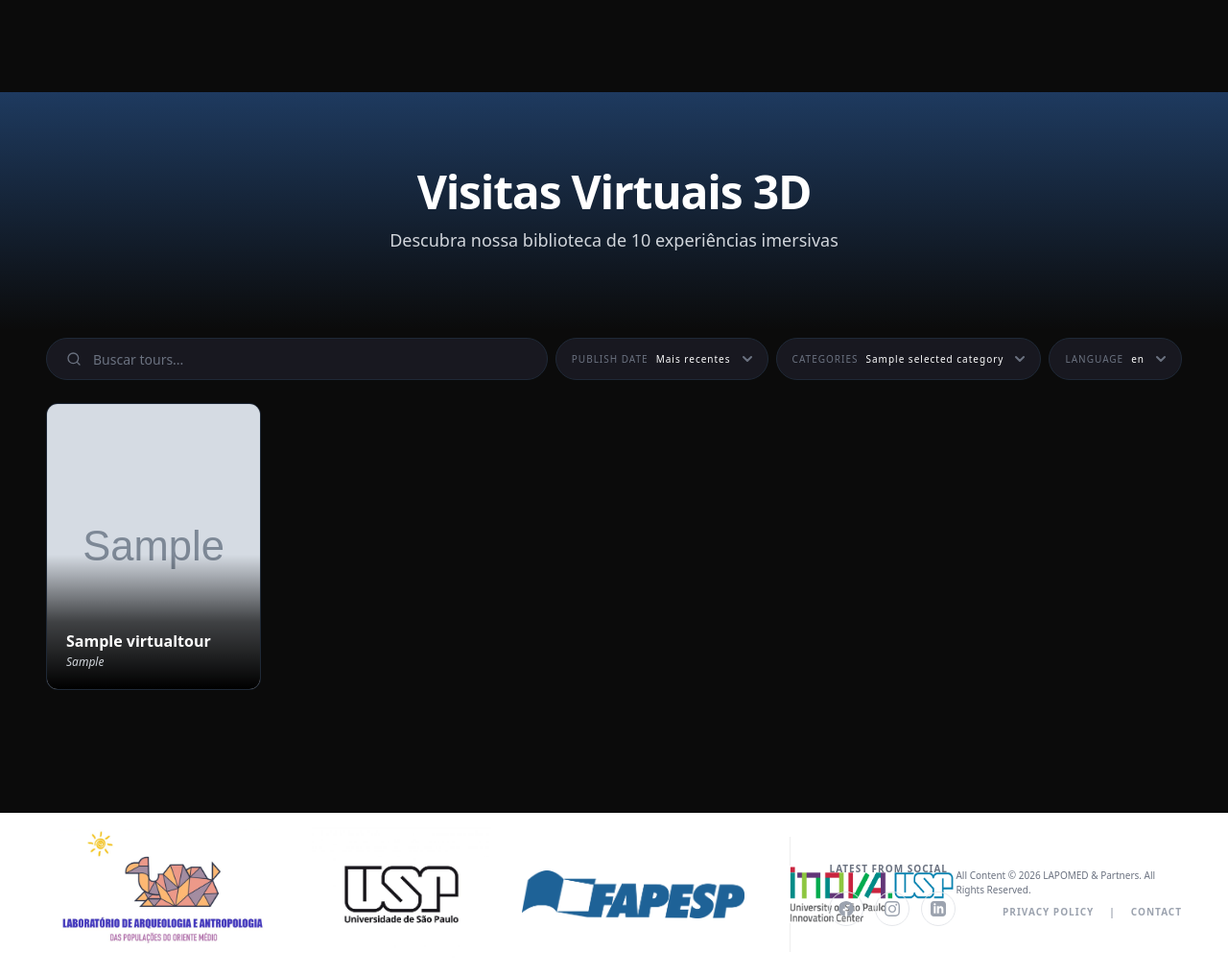
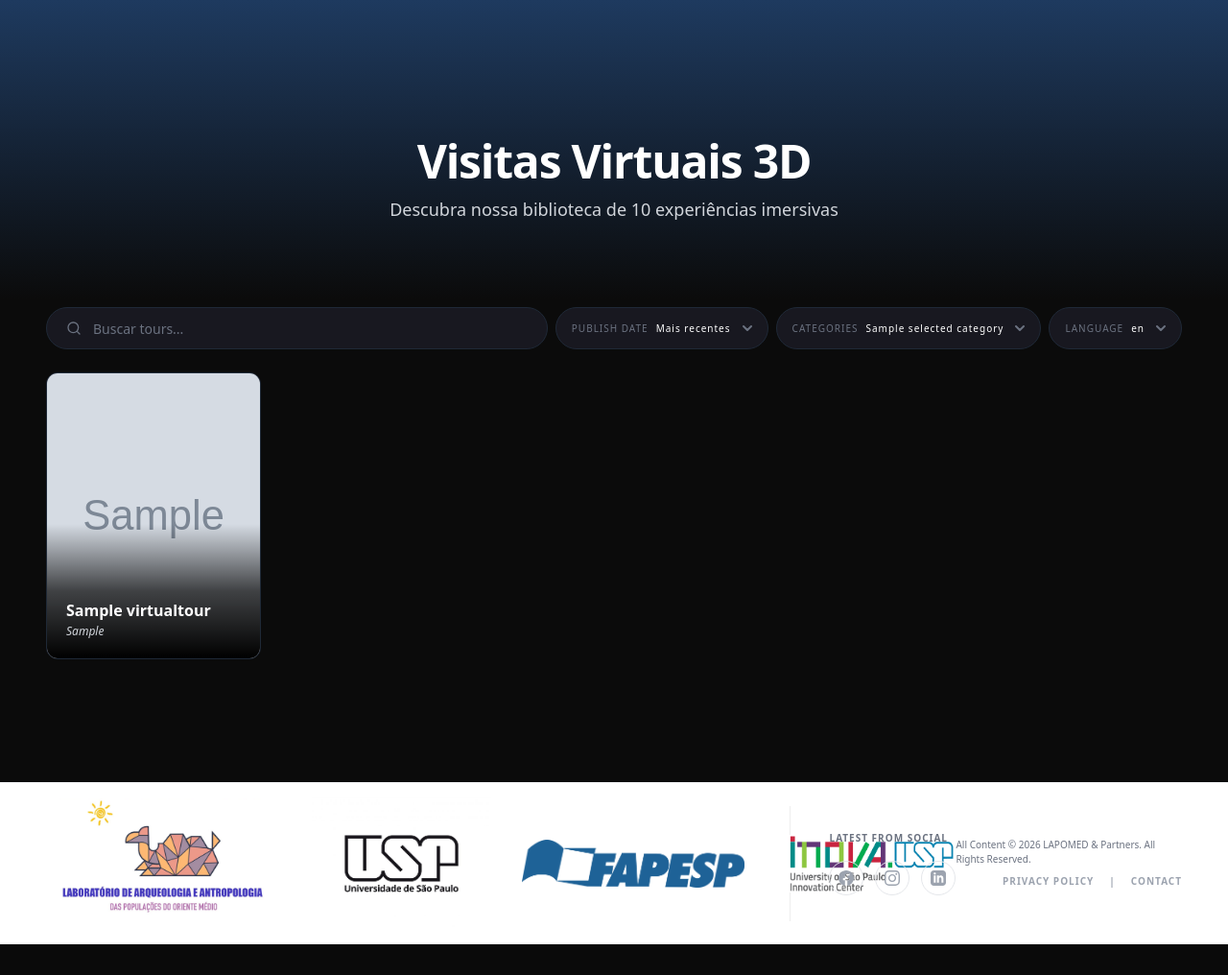
Before and after one commit to lapomed/site-galeria, a Django app: template core/templates/core/virtual_tours.html in a window 1280 px wide. Shown: the part 60-1076 px from the top of the page at 96% size. After the commit the page ends 1044 px from the top, so only its background shows below. Run offline with Django 5.2, Linux system fonts and the light colour scheme; tables that the repository leaves empty hold one stand-in row (values such as "Sample post"); the template is opened without the code that fills it: values that come from a table or form of the project are taken from there, most other values are stand-ins (such as "Sample title", 1, 10 or a date in 2020); grey boxes marked "Sample" are stand-in pictures; parts of the project's set-up code (start-up, migrations or seed data) failed here and were passed over; some libraries are stand-ins or nearby versions.

Commit message:
fix(visitas-3d): elimina faixa preta entre navbar e hero
O outer div tinha pt-24 (96px de bg-[#0b0b0b]) ANTES da hero section
com gradient azul, o que criava uma faixa preta visivel entre o
navbar fixo e o hero.

Movido o offset do navbar para dentro do hero (pt-32 desktop, pt-36
md ) para que o gradient azul comece direto sob o navbar — sem
descontinuidade.

```diff
--- a/core/templates/core/virtual_tours.html
+++ b/core/templates/core/virtual_tours.html
@@ -2,9 +2,9 @@
 {% load static %}
 {% load query_helpers %}
 {% block content %}
-<div class="bg-[#0b0b0b] min-h-screen pt-24">
+<div class="bg-[#0b0b0b] min-h-screen">
   <!-- Hero -->
-  <section class="relative px-4 py-16 md:py-20 text-center"
+  <section class="relative px-4 pt-32 pb-16 md:pt-36 md:pb-20 text-center"
            style="background: linear-gradient(180deg, #1e3a5f 0%, #0b0b0b 100%);">
     <h1 class="text-3xl md:text-5xl font-bold text-white mb-3 tracking-tight">Visitas Virtuais 3D</h1>
     <p class="text-gray-300 text-base md:text-lg">Descubra nossa biblioteca de {{ total }} experiência{{ total|pluralize:"s" }} imersiva{{ total|pluralize:"s" }}</p>
```
